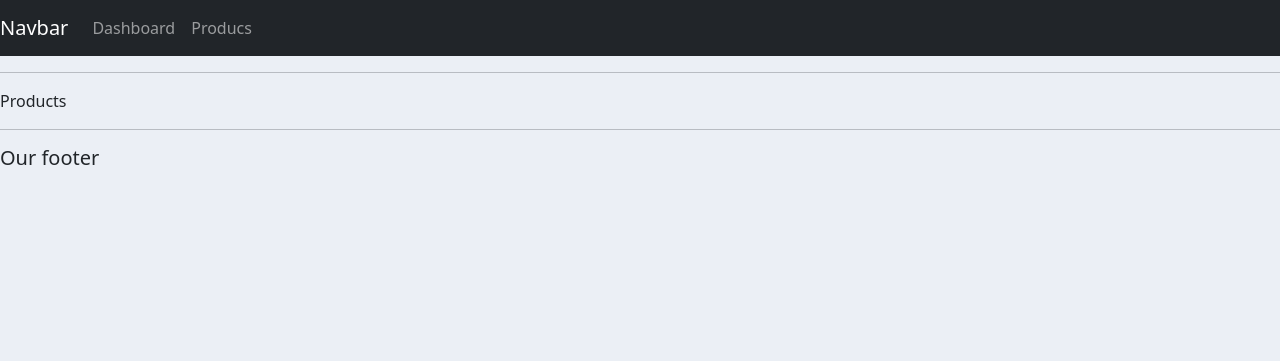
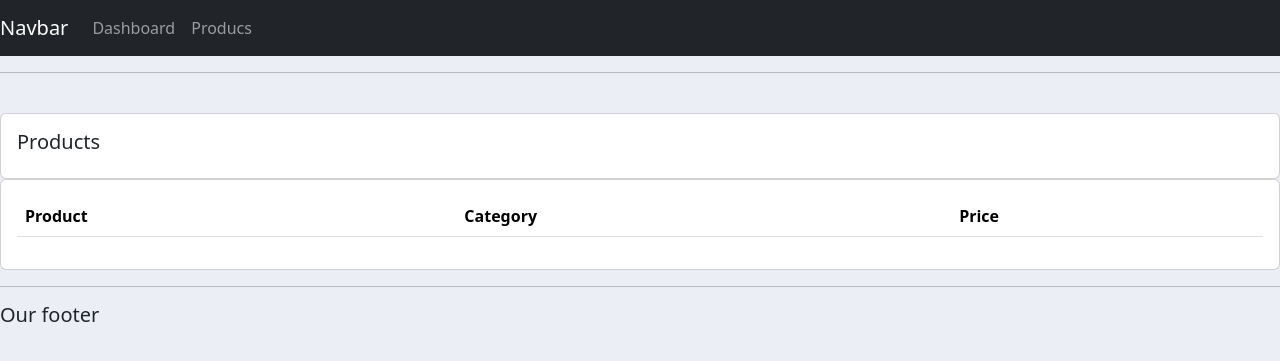
Before and after one commit to Siddant20/CRM, a Django app: page /products/ in a window 1280 px wide. Shown: the top 361 px of the page. Run offline with Django 5.2, Linux system fonts and the light colour scheme; lists and menus that the app fills with data are empty.

Commit message:
products page

```diff
--- a/accounts/templates/accounts/customer.html
+++ b/accounts/templates/accounts/customer.html
@@ -1,4 +1,6 @@
 {% extends 'accounts/main.html'%}
 {% block content %}
     <p>Customer</p>
+
+
 {% endblock %}
--- a/accounts/templates/accounts/products.html
+++ b/accounts/templates/accounts/products.html
@@ -1,4 +1,24 @@
 {% extends 'accounts/main.html'%}
 {% block content %}
-    <p>Products</p>
+<br>
+
+<div class="row">
+    <div class="col-md">
+        <div class="card card-body">
+            <h5>Products</h5>
+        </div>
+        <div class="card card-body">
+            <table class="table">
+                <tr>
+                    <th>Product</th>
+                    <th>Category</th>
+                    <th>Price</th>
+                </tr>
+            </table>
+        </div>
+
+    </div>
+
+</div>
+
 {% endblock %}
```
